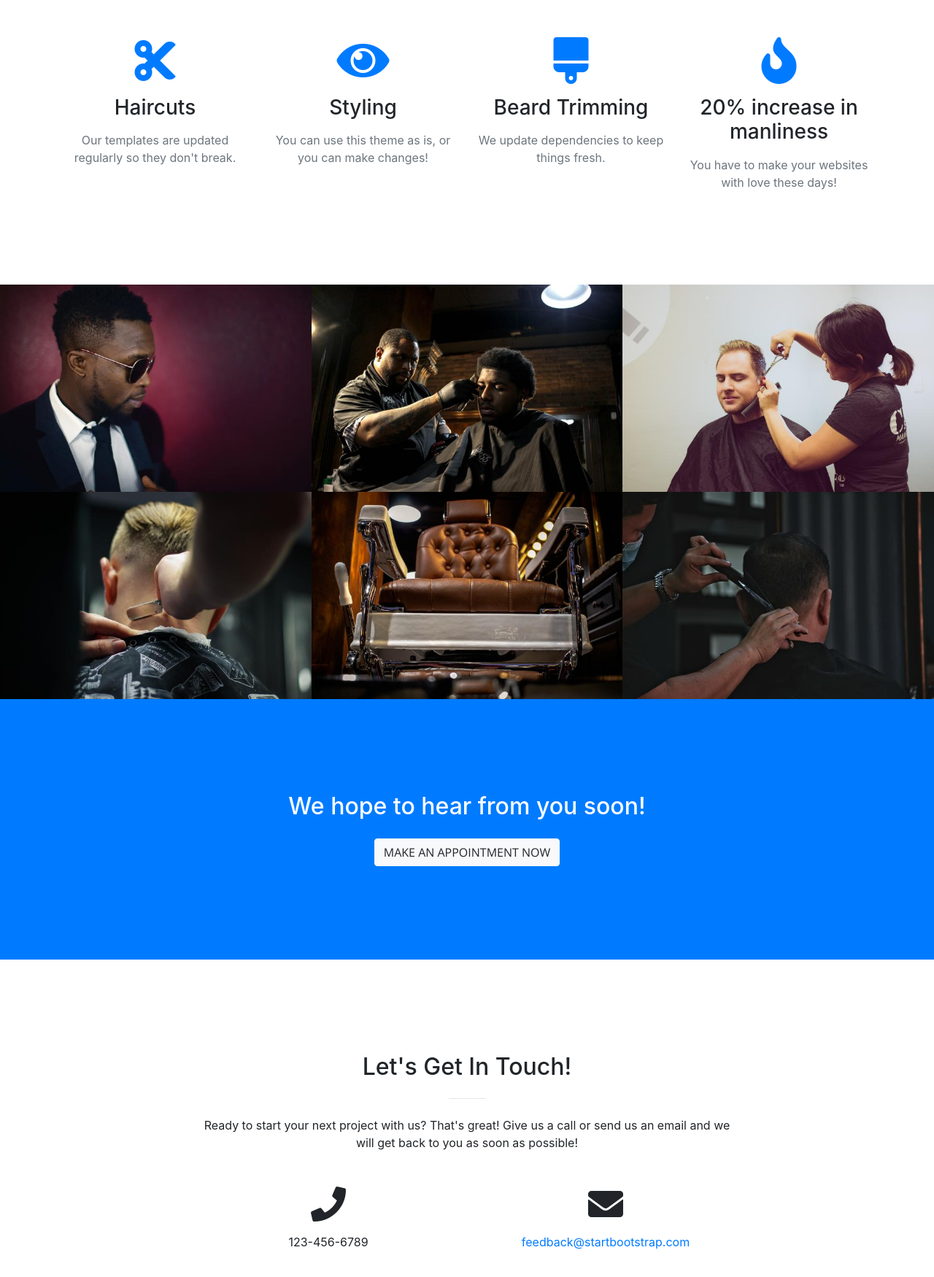
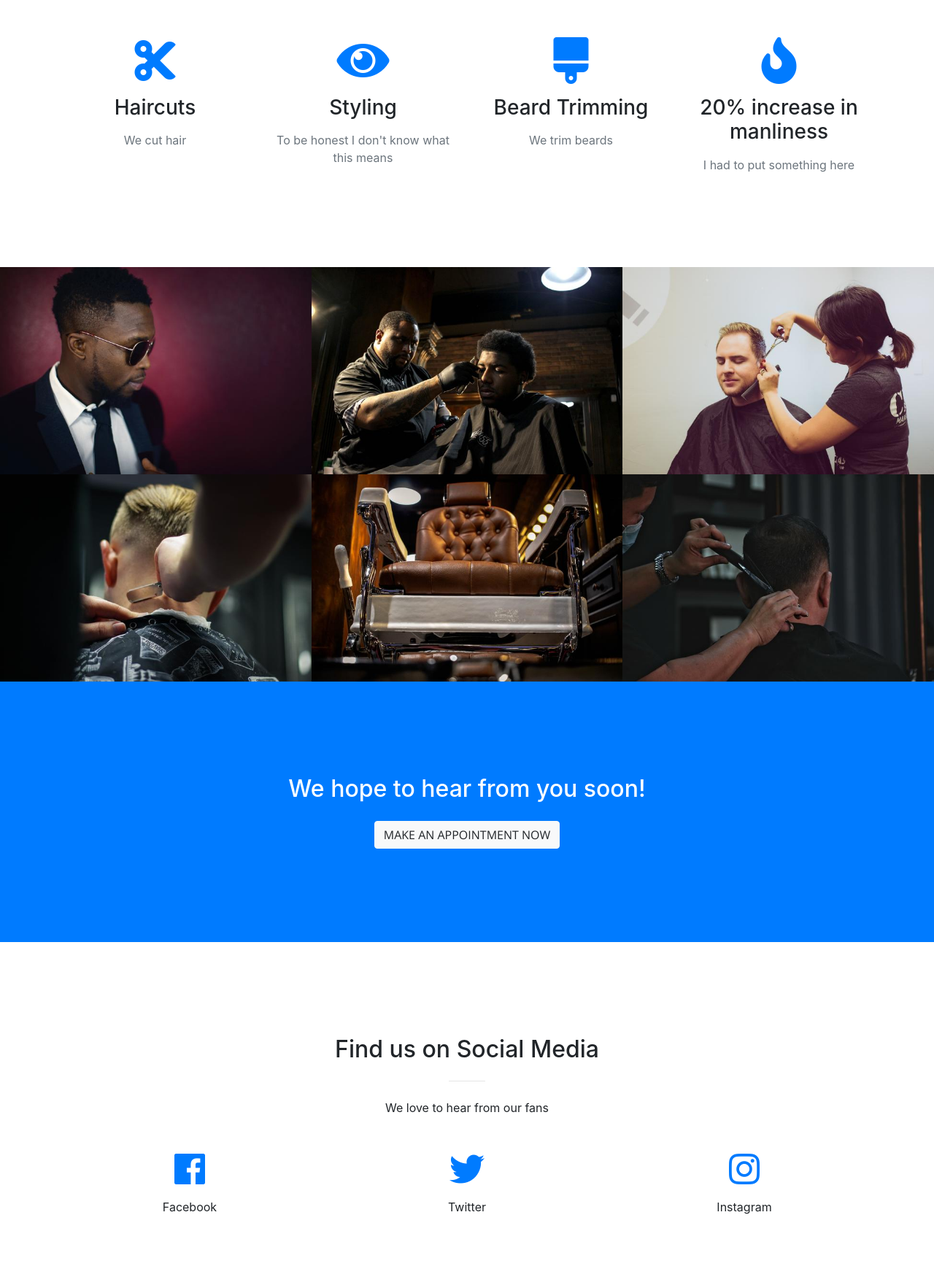
Before and after one commit to sebastian-andaluz/barbershop, a website with bundled scripts: page index.html in a window 1280 px wide. Shown: the part 1442-3192 px from the top of the page at 73% size. Built offline with nearby package versions, Linux system fonts and the light colour scheme.

Commit message:
Added social media symbols

```diff
--- a/index.html
+++ b/index.html
@@ -99,28 +99,28 @@
             <div class="service-box mt-5 mx-auto">
               <i class="fas fa-4x fa-cut text-primary mb-3 sr-icon-1"></i>
               <h3 class="mb-3">Haircuts</h3>
-              <p class="text-muted mb-0">Our templates are updated regularly so they don't break.</p>
+              <p class="text-muted mb-0">We cut hair</p>
             </div>
           </div>
           <div class="col-lg-3 col-md-6 text-center">
             <div class="service-box mt-5 mx-auto">
               <i class="fas fa-4x fa-eye text-primary mb-3 sr-icon-2"></i>
               <h3 class="mb-3">Styling</h3>
-              <p class="text-muted mb-0">You can use this theme as is, or you can make changes!</p>
+              <p class="text-muted mb-0">To be honest I don't know what this means</p>
             </div>
           </div>
           <div class="col-lg-3 col-md-6 text-center">
             <div class="service-box mt-5 mx-auto">
               <i class="fas fa-4x fa-brush text-primary mb-3 sr-icon-3"></i>
               <h3 class="mb-3">Beard Trimming</h3>
-              <p class="text-muted mb-0">We update dependencies to keep things fresh.</p>
+              <p class="text-muted mb-0">We trim beards</p>
             </div>
           </div>
           <div class="col-lg-3 col-md-6 text-center">
             <div class="service-box mt-5 mx-auto">
               <i class="fas fa-4x fa-fire text-primary mb-3 sr-icon-4"></i>
               <h3 class="mb-3">20% increase in manliness</h3>
-              <p class="text-muted mb-0">You have to make your websites with love these days!</p>
+              <p class="text-muted mb-0">I had to put something here</p>
             </div>
           </div>
         </div>
@@ -139,7 +139,7 @@
                     Haircut 1
                   </div>
                   <div class="project-name">
-                    $5.00
+                    $15.00
                   </div>
                 </div>
               </div>
@@ -154,7 +154,7 @@
                       Haircut 2
                   </div>
                   <div class="project-name">
-                    $5.00
+                    $25.00
                   </div>
                 </div>
               </div>
@@ -169,7 +169,7 @@
                     Haircut 3
                   </div>
                   <div class="project-name">
-                    $5.00
+                    $20.00
                   </div>
                 </div>
               </div>
@@ -184,7 +184,7 @@
                       Haircut 4
                   </div>
                   <div class="project-name">
-                    $5.00
+                    $17.00
                   </div>
                 </div>
               </div>
@@ -199,7 +199,7 @@
                       Haircut 5
                   </div>
                   <div class="project-name">
-                    $5.00
+                    $35.00
                   </div>
                 </div>
               </div>
@@ -214,7 +214,7 @@
                       Haircut 6
                   </div>
                   <div class="project-name">
-                    $5.00
+                    $22.00
                   </div>
                 </div>
               </div>
@@ -235,21 +235,29 @@
       <div class="container">
         <div class="row">
           <div class="col-lg-8 mx-auto text-center">
-            <h2 class="section-heading">Let's Get In Touch!</h2>
+            <h2 class="section-heading">Find us on Social Media</h2>
             <hr class="my-4">
-            <p class="mb-5">Ready to start your next project with us? That's great! Give us a call or send us an email and we will get back to you as soon as possible!</p>
+            <p class="mb-5">We love to hear from our fans</p>
           </div>
         </div>
         <div class="row">
-          <div class="col-lg-4 ml-auto text-center">
-            <i class="fas fa-phone fa-3x mb-3 sr-contact-1"></i>
-            <p>123-456-6789</p>
-          </div>
-          <div class="col-lg-4 mr-auto text-center">
-            <i class="fas fa-envelope fa-3x mb-3 sr-contact-2"></i>
-            <p>
-              <a href="mailto:your-email@your-domain.com">feedback@startbootstrap.com</a>
-            </p>
+            <div class="col-lg-4 ml-auto text-center">
+                <a href="https://www.instagram.com/allkindshairco/?hl=en">
+                    <i class="fab fa-facebook fa-3x mb-3 text-primary sr-contact-1"></i>
+                </a>
+                <p>Facebook</p>
+            </div>
+            <div class="col-lg-4 mr-auto text-center">
+                <a href="https://www.instagram.com/allkindshairco/?hl=en">
+                    <i class="fab fa-twitter fa-3x mb-3 text-primary sr-contact-2"></i>
+                </a>
+                <p>Twitter</p>
+            </div>
+            <div class="col-lg-4 ml-auto text-center">
+                <a href="https://www.instagram.com/allkindshairco/?hl=en">
+                    <i class="fab fa-instagram fa-3x mb-3 text-primary sr-contact-3"></i>
+                </a>
+                <p>Instagram</p>
           </div>
         </div>
       </div>
```
